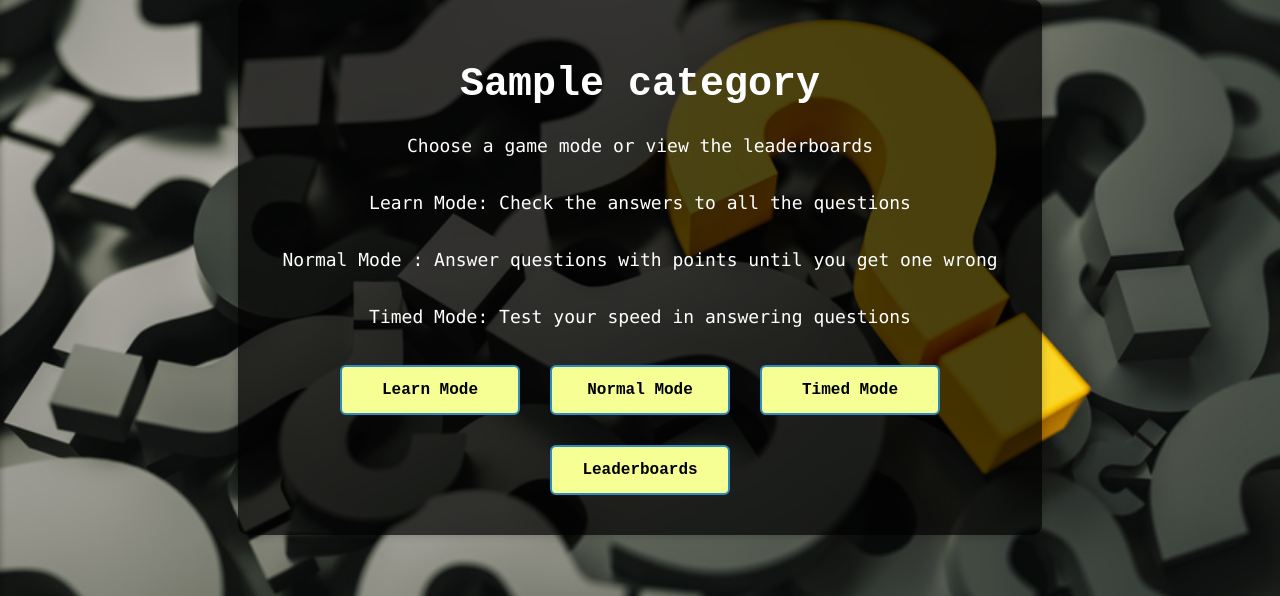
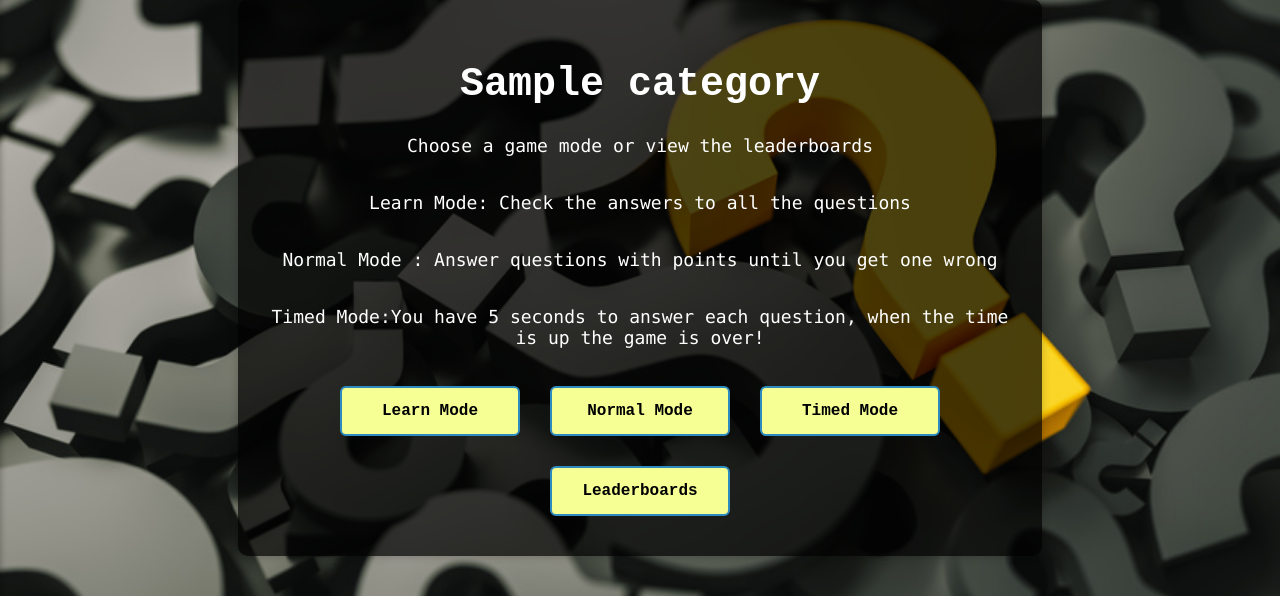
Before and after one commit to aryan-agrawal-1/quizaholic, a Django app: a page that uses templates/quiz/category.html in a window 1280 px wide. Shown: the part 148-744 px from the top of the page. Run offline with Django 3.2, Linux system fonts and the light colour scheme; a user stored in the database is signed in; tables that the repository leaves empty hold one stand-in row (values such as "Sample post"); grey boxes marked "Sample" are stand-in pictures.

Commit message:
altered timed mode text

```diff
--- /dev/null
+++ b/requirements.txt
@@ -0,0 +1,5 @@
+certifi==2025.1.31
+charset-normalizer==3.4.1
+idna==3.10
+requests==2.32.3
+urllib3==2.3.0
--- a/templates/quiz/category.html
+++ b/templates/quiz/category.html
@@ -21,7 +21,7 @@
         <label>Normal Mode : Answer questions with points until you get one wrong</label>
 
         {% if user.is_authenticated %}
-            <label>Timed Mode: Test your speed in answering questions</label>
+            <label>Timed Mode:You have 5 seconds to answer each question, when the time is up the game is over!</label>
         {% endif %}
 
 
--- a/templates/quiz/finishplay.html
+++ b/templates/quiz/finishplay.html
@@ -16,7 +16,7 @@ Game Over
         {% if total_questions %}
         <div class="difficulty-breakdown">
             <h2>Difficulty Breakdown</h2>
-            <label>Questions attempted: {{ total_questions }}</label>
+            <label>Questions answered correctly: {{ total_questions }}</label>
             <ul>
                 <li>Easy questions: {{ difficulty_counts.easy }}</li>
                 <li>Medium questions: {{ difficulty_counts.medium }}</li>
```
